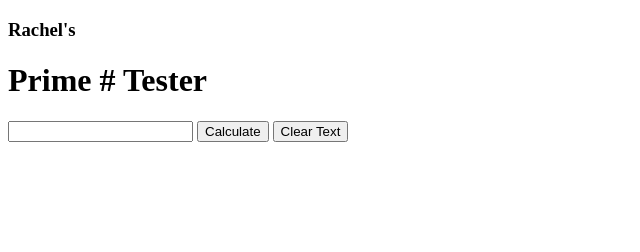
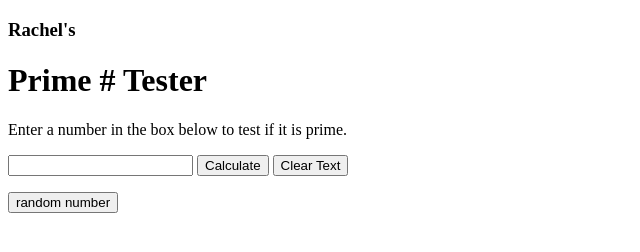
Before and after one commit to yakmonger/prime-tester, a plain HTML site: page index.html in a window 1280 px wide. Shown: the whole page, without its empty margins (0-640 px from the left). Drawn offline with Linux system fonts and the light colour scheme.

Commit message:
Update index.html

```diff
--- a/index.html
+++ b/index.html
@@ -4,7 +4,7 @@
 <h3>Rachel's</h3>
 <h1>Prime # Tester</h1>
 
-<p id="d"></p>
+<p id="demo"></p>
 
 <input type="text" id="myText" value="">
 
@@ -18,7 +18,7 @@
 <script type="text/javascript">
 var i = 2;
 if (i < 5) {
-document.getElementById("d").innerHTML = "Enter a number in the box below to test if it is prime.";
+document.getElementById("demo").innerHTML = "Enter a number in the box below to test if it is prime.";
 }
 
     function isPrime(n) {
@@ -41,8 +41,8 @@ function clearFunction() {
 }
 
 
-
-<button onclick="document.getElementById('demo').innerHTML = getRndInteger(0,10)">random number</button>
+</script>
+    <button onclick="document.getElementById('demo').innerHTML = getRndInteger(0,10)">random number</button>
 
 <p id="demo"></p>
 
```
